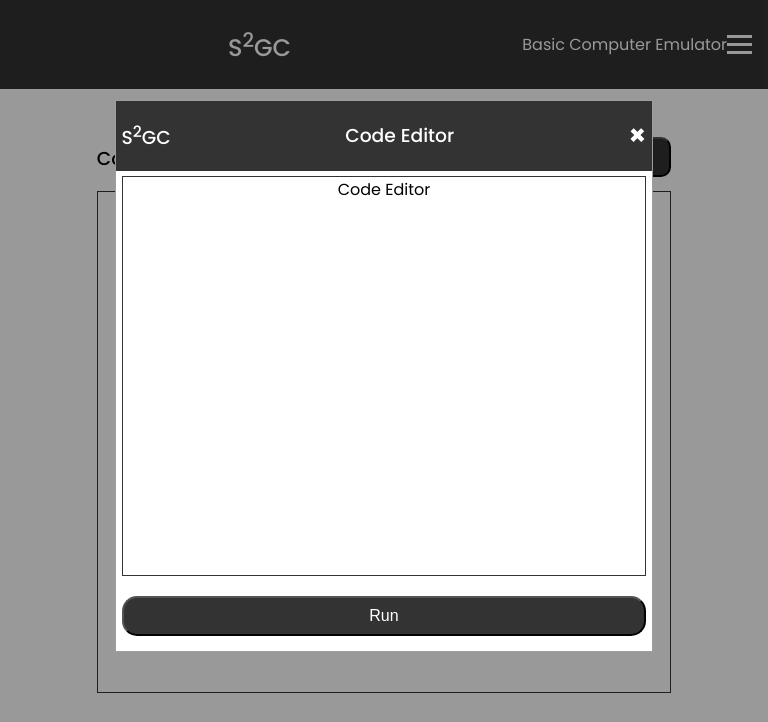
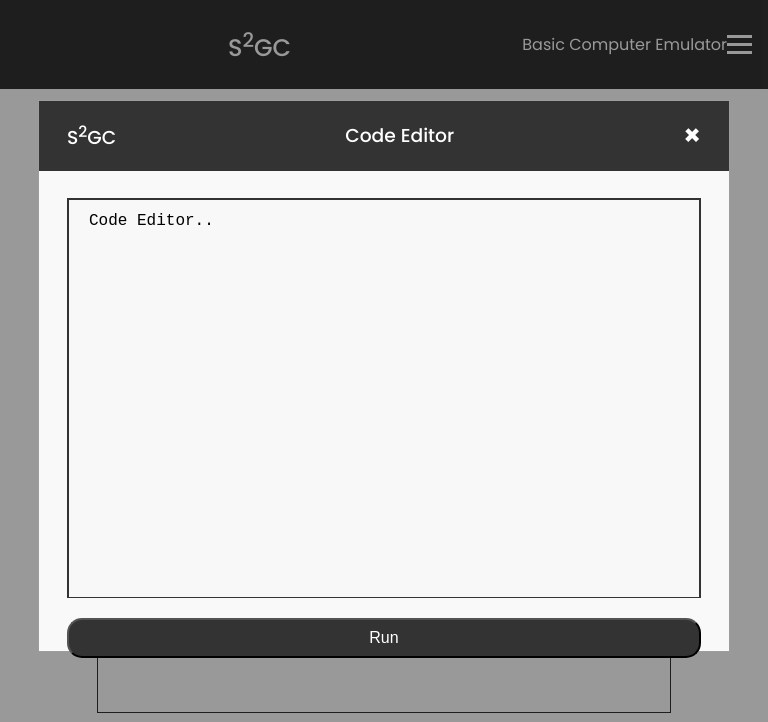
Before and after one commit to ChandankMahato/S2GC, a plain HTML site: page index.html in a window 768 px wide. Both pictures are taken after a click on the button "Code Editor". Shown: the top 722 px of the page. Drawn offline with Linux system fonts and the light colour scheme.

Commit message:
code-editor added, bus-placeholder-added

```diff
--- a/css/bus/commonBus.css
+++ b/css/bus/commonBus.css
@@ -3,21 +3,30 @@
   align-items: center;
 }
 
+.bus-box {
+  overflow-y: auto;
+  border: 1px solid var(--dark);
 
+  padding: 10px;
+}
 
 .test {
   height: 500px;
-  width: 2000px;
+  display: flex;
+  justify-content: center;
+  align-items: center;
 }
 
-.bus-box {
-  overflow-y: auto;
-  border: 1px solid var(--dark);
+.test img {
+  width: 800px;
 }
 
 @media only screen and (min-width: 768px) {
   .bus-container {
     width: 60%;
+  }
+  .test {
+    justify-content: center;
   }
 }
 
@@ -28,4 +37,7 @@
     margin-right: 10%;
     margin-top: 5%;
   }
+  .test {
+    justify-content: left;
+  }
 }
--- a/css/codeeditor/model.css
+++ b/css/codeeditor/model.css
@@ -24,10 +24,9 @@
 
 /* Modal Content */
 .modal-content {
-  background-color: var(--white);
+  background-color: rgb(249, 249, 249);
   margin: auto;
   border: 1px solid var(--gray);
-  width: 70%;
 }
 
 .modal-header {
@@ -38,8 +37,6 @@
   align-items: center;
   background-color: var(--dark);
   color: var(--white);
-  padding-left: 1%;
-  padding-right: 1%;
 }
 
 .close {
@@ -58,20 +55,28 @@
 .modal-body {
   height: 420px;
   width: 100%;
-  padding: 1%;
   text-align: center;
   vertical-align: center;
 }
 
 .editor-container {
   height: 400px;
-  border: 1px solid var(--dark);
+  border: 2px solid var(--dark);
+}
+
+.code-editor {
+  width: 100%;
+  height: 397px;
+  padding: 12px 20px;
+  border: none;
+  background-color: #f8f8f8;
+  font-size: 16px;
+  resize: none;
 }
 
 .modal-footer {
   height: 60px;
   width: 100%;
-  padding: 1%;
 }
 
 .modal-footer .run-button {
@@ -84,3 +89,42 @@
   font-size: 1em;
   text-align: center;
 }
+
+.modal-content {
+  background-color: rgb(249, 249, 249);
+  margin: auto;
+  border: 1px solid var(--gray);
+  width: 50%;
+}
+
+@media only screen and (min-width: 768px) {
+  .modal-content {
+    width: 50%;
+  }
+  .modal-header {
+    padding-left: 1%;
+    padding-right: 1%;
+  }
+  .modal-body {
+    padding: 1%;
+  }
+  .modal-footer {
+    padding: 1%;
+  }
+}
+
+@media only screen and (max-width: 768px) {
+  .modal-content {
+    width: 90%;
+  }
+  .modal-header {
+    padding-left: 4%;
+    padding-right: 4%;
+  }
+  .modal-body {
+    padding: 4%;
+  }
+  .modal-footer {
+    padding: 4%;
+  }
+}
--- a/css/index.css
+++ b/css/index.css
@@ -1,7 +1,7 @@
 @import url("./global.css");
 @import url("./navbar.css");
 @import url("./bus/commonBus.css");
-@import url("./codeeditor/code.css");
+@import url("./codeEditor/code.css");
 @import url("./codeeditor/model.css");
 @import url("./memory/slider.css");
 @import url("./memory/table.css");
--- a/index.html
+++ b/index.html
@@ -58,19 +58,18 @@
                 </div>
                 <div class="modal-body" id="modal-body">
                     <div class="editor-container" id="editor-container">
-                        <div class="code-editor" id="code-editor">Code Editor</div>
+                        <textarea class="code-editor" id="code-editor">Code Editor..</textarea>
                     </div>
                 </div>
                 <div class="modal-footer" id="modal-footer">
                     <button class="run-button" id="run-button">Run</button>
                 </div>
-
             </div>
         </div>
         <div id="body-content" class="body-content">
             <div class="bus-container" id="bus-container">
                 <div class="bus-container-header">
-                    <h3>Common Bus</h3>
+                    <h3>Common Bus System</h3>
                     <div class="model-button" id="model-button">
                         <button class="btn btn-open" id="myBtn">Code Editor</button>
                     </div>
@@ -78,6 +77,7 @@
                 <div class="bus-box" id="bus-box">
                     <div class="test">
                         <!-- start working from here common bus-->
+                        <img src="./assets/bus.png" class="busTestImage" alt="common bus system">
                     </div>
                 </div>
             </div>
```
Also changed, not shown: assets/bus.png (added).
